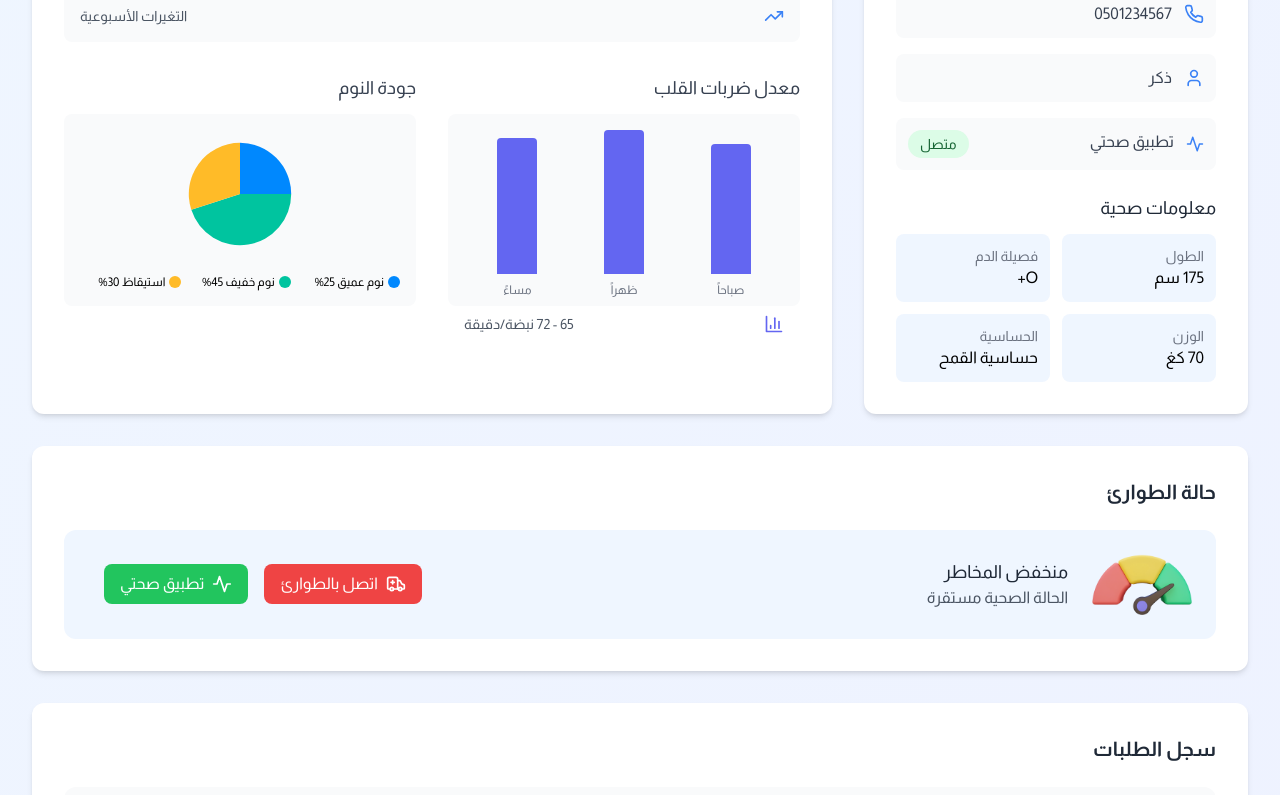
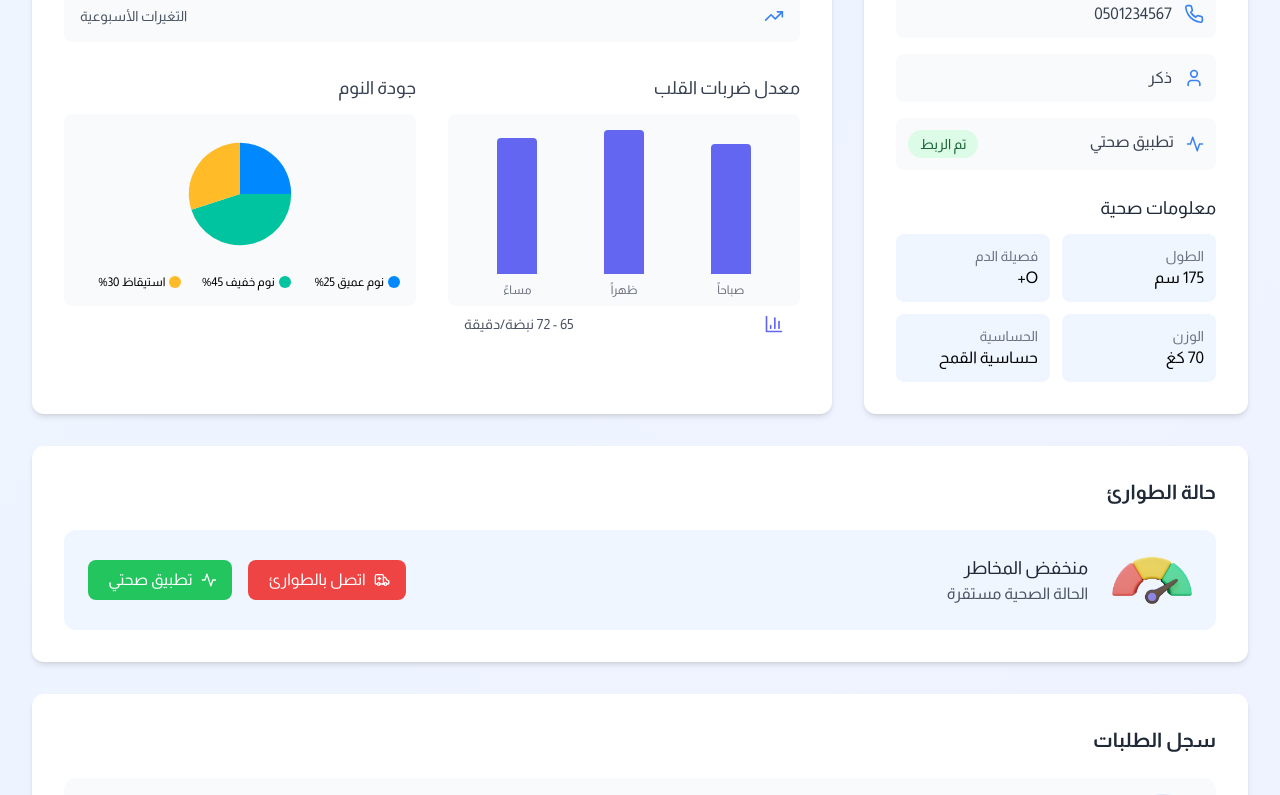
Before and after one commit to HamadAloqayli/medicare, a React (Vite) app: page /profile in a window 1280 px wide. Shown: the part 582-1377 px from the top of the page. Built offline with nearby package versions, Linux system fonts and the light colour scheme.

Commit message:
enhanced user profile page

```diff
--- a/src/App.jsx
+++ b/src/App.jsx
@@ -1,5 +1,5 @@
 import React from "react";
-import { Routes, Route } from "react-router-dom";
+import { Routes, Route, Navigate } from "react-router-dom";
 import Navbar from "./components/Navbar";
 import Footer from "./components/Footer";
 import HomePage from "./pages/HomePage";
@@ -17,6 +17,7 @@ function App() {
             <Route path="/" element={<HomePage />} />
             <Route path="/form" element={<FormPage />} />
             <Route path="/profile" element={<Profile />} />
+            <Route path="*" element={<Navigate to="/" replace />} />
           </Routes>
         </main>
         <Footer />
--- a/src/pages/Profile.jsx
+++ b/src/pages/Profile.jsx
@@ -33,7 +33,7 @@ const Profile = () => {
     email: "khalid@example.com",
     phone: "0501234567",
     gender: "ذكر",
-    sehatyStatus: "متصل",
+    sehatyStatus: "تم الربط",
     bloodType: "O+",
     height: "175 سم",
     weight: "70 كغ",
@@ -384,21 +384,14 @@ const Profile = () => {
           variants={itemVariants}
           className="bg-white rounded-xl shadow-md overflow-hidden md:col-span-3"
         >
-          <div className="p-8">
+          <div className="p-4 sm:p-8">
             <h2 className="text-xl font-semibold text-gray-800 mb-6 text-right">
               حالة الطوارئ
             </h2>
 
-            <div className="flex items-center justify-between bg-blue-50 p-6 rounded-xl">
-              <div className="flex items-center">
-                {/* <AlertTriangle
-                  className={`h-12 w-12 ${
-                    emergencyStatus.needDoctor
-                      ? "text-red-500"
-                      : "text-green-500"
-                  } ml-4`}
-                /> */}
-                <img width={100} className="ml-6" src={kpi} alt="kpi" />
+            <div className="flex flex-col sm:flex-row items-center justify-between bg-blue-50 p-4 sm:p-6 rounded-xl gap-4 sm:gap-0">
+              <div className="flex flex-col sm:flex-row items-center text-center sm:text-right gap-4 sm:gap-0">
+                <img width={80} className="sm:ml-6" src={kpi} alt="kpi" />
                 <div>
                   <h3 className="text-lg font-medium text-gray-800">
                     {emergencyStatus.level} المخاطر
@@ -407,16 +400,24 @@ const Profile = () => {
                 </div>
               </div>
 
-              <div className="flex space-x-4">
-                <button className="bg-red-500 text-white px-4 py-2 rounded-lg flex items-center ml-4">
+              <div className="flex flex-col sm:flex-row gap-3 sm:gap-4 w-full sm:w-auto">
+                <button className="bg-red-500 text-white px-4 py-2 rounded-lg flex items-center justify-center sm:justify-start w-full sm:w-auto">
                   <Ambulance className="h-5 w-5 ml-2" />
-                  <a href="tel:937" target="_blank">
+                  <a
+                    href="tel:937"
+                    target="_blank"
+                    className="w-full text-center sm:text-right"
+                  >
                     اتصل بالطوارئ
                   </a>
                 </button>
-                <button className="bg-green-500 text-white px-4 py-2 rounded-lg flex items-center">
+                <button className="bg-green-500 text-white px-4 py-2 rounded-lg flex items-center justify-center sm:justify-start w-full sm:w-auto">
                   <Activity className="h-5 w-5 ml-2" />
-                  <a href="https://www.seha.sa/" target="_blank">
+                  <a
+                    href="https://www.seha.sa/"
+                    target="_blank"
+                    className="w-full text-center sm:text-right"
+                  >
                     تطبيق صحتي
                   </a>
                 </button>
```
